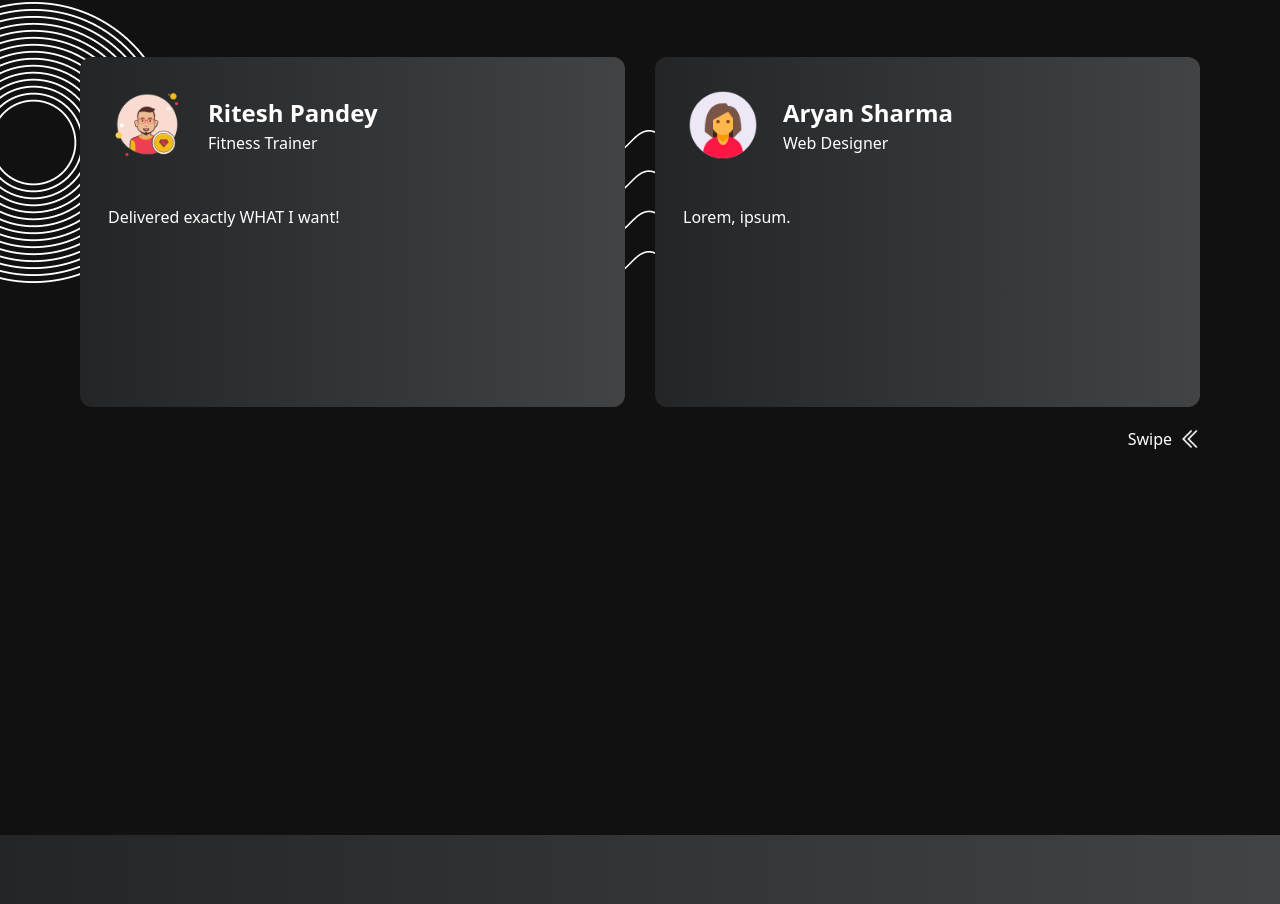
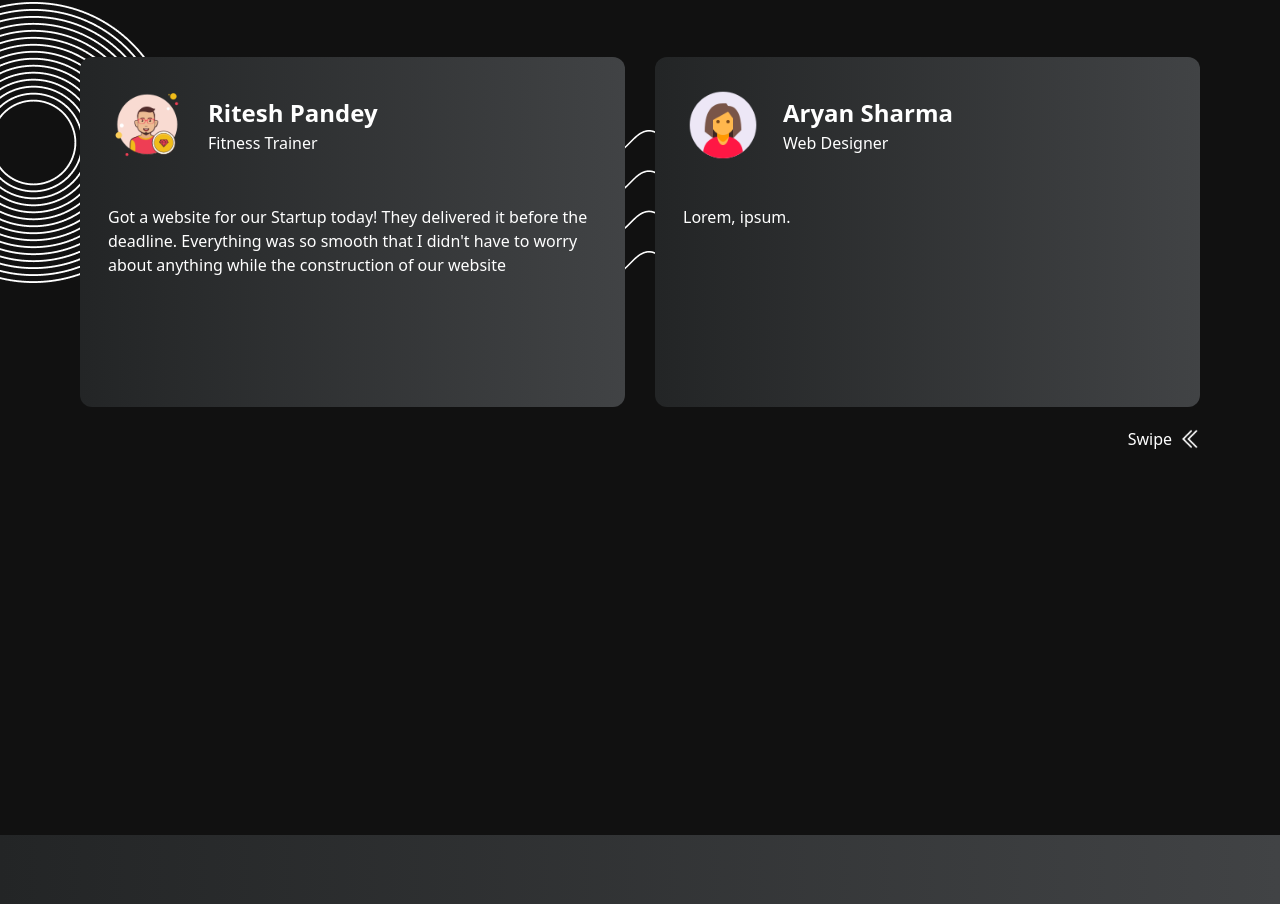
Before and after one commit to TechBeanz/techbeanz, a website: page index.html in a window 1280 px wide. Shown: the part 4912-5816 px from the top of the page. Drawn offline with nearby package versions, Linux system fonts and the light colour scheme.

Commit message:
Update index.html

```diff
--- a/index.html
+++ b/index.html
@@ -480,7 +480,7 @@
                   </div>
                 </div>
                 <div class="text-white mt-10">
-                  <p>Delivered exactly WHAT I want!</p>
+                  <p>Got a website for our Startup today! They delivered it before the deadline. Everything was so smooth that I didn't have to worry about anything while the construction of our website</p>
                 </div>
               </div>
             </div>
```
